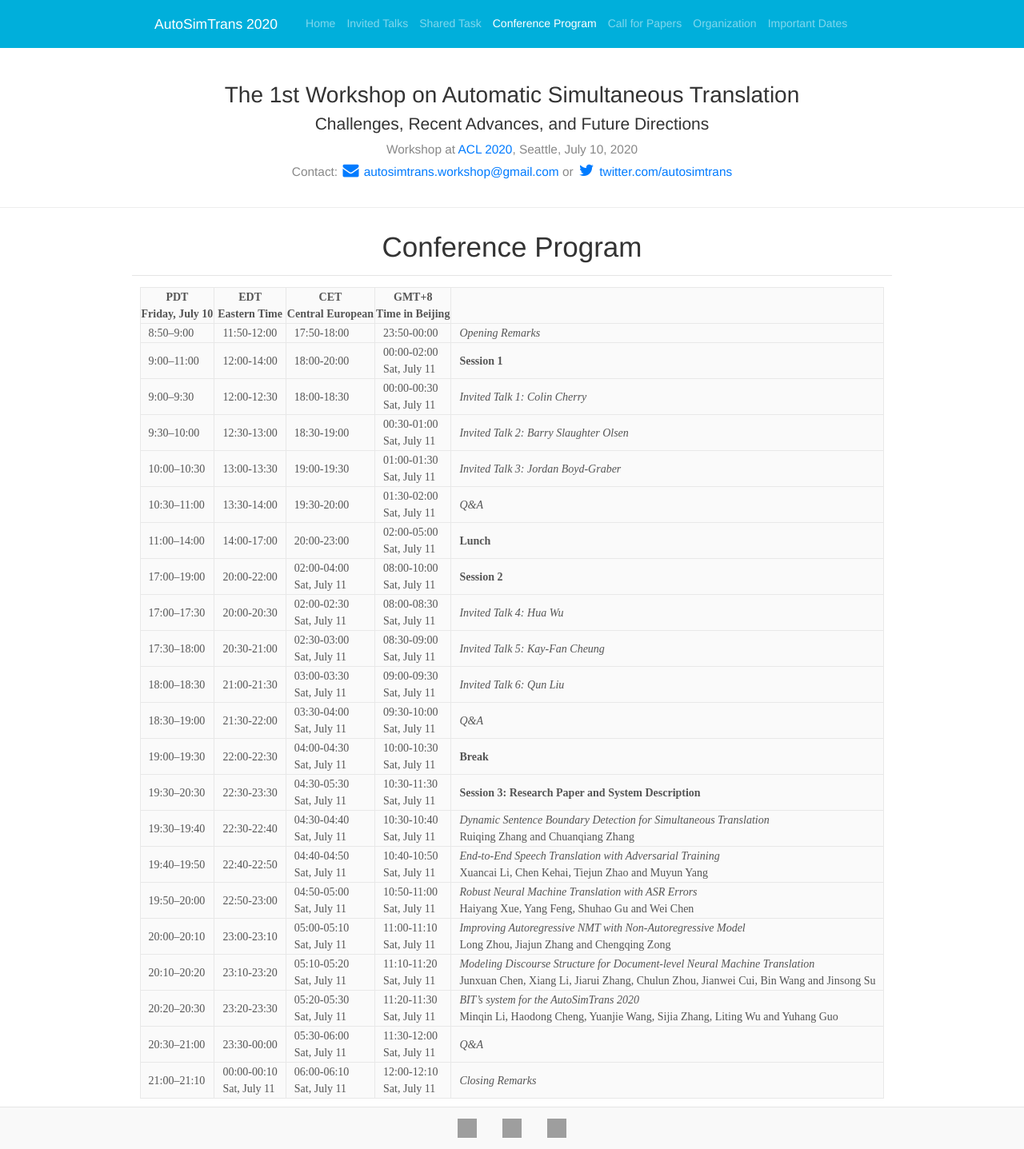
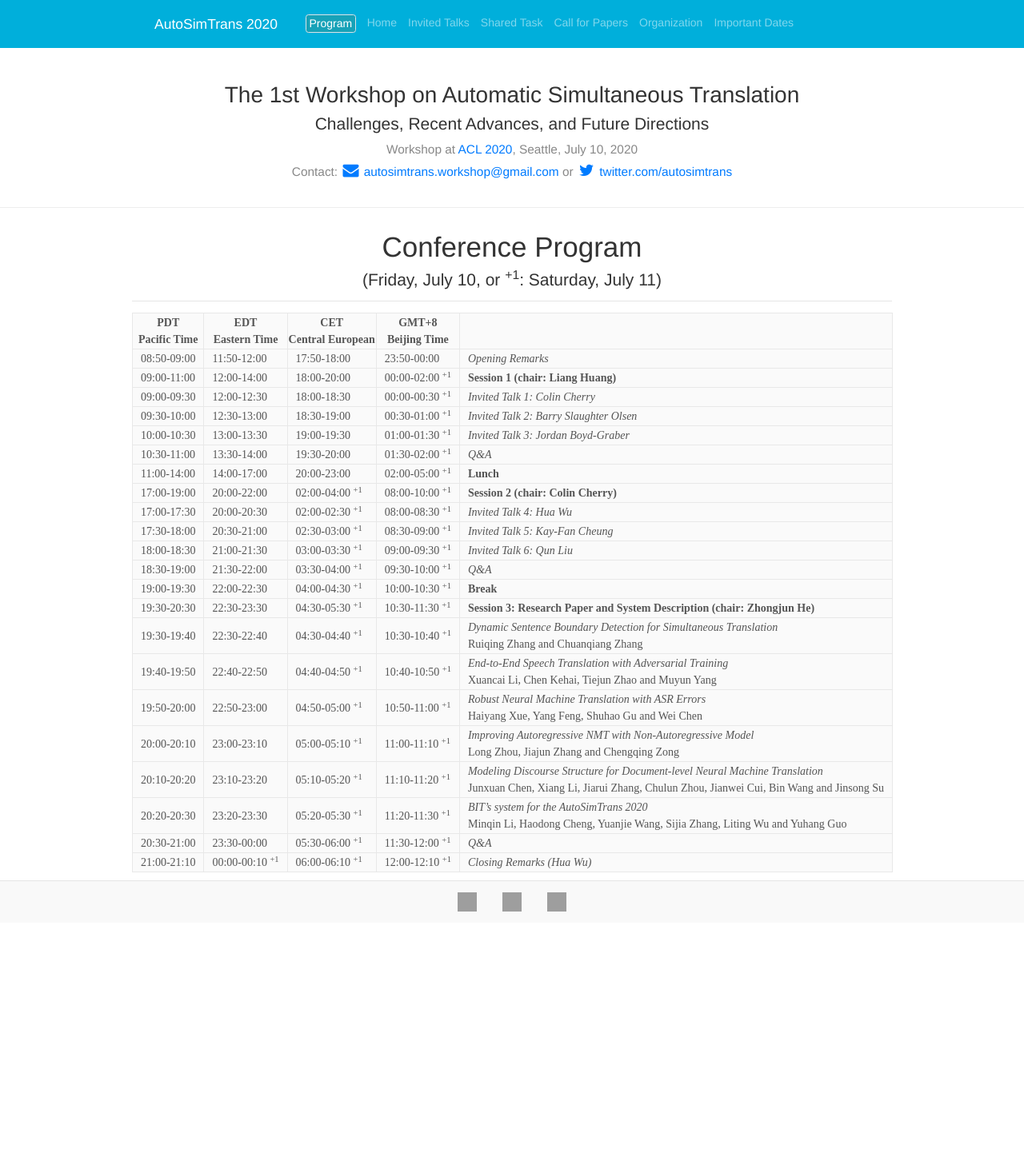
Before and after one commit to autosimtrans/autosimtrans.github.io, a Jekyll site: the page built from program.md, in a window 1280 px wide. Shown: the whole page at 80% size. Built offline with Jekyll 4.4.1, drawn with Linux system fonts in a browser that asks for light colours; nearby versions of some CDN libraries; after the commit the page ends 1154 px from its top, so only the background shows below that; grey boxes are pictures that could not be loaded.

Commit message:
time zone format updated, nav-tab updated

```diff
--- a/_layouts/main-anchor.html
+++ b/_layouts/main-anchor.html
@@ -45,8 +45,14 @@
                             <li class="nav-item">
                         {% endif %}
 
-                        {% if p.title == 'Tutorial' or p.title == 'docker' or p.title == 'Shared Task' or p.title == 'Important Dates' or p.title == 'Call for Papers' or p.title == 'Conference Program' %}
+                        {% if p.title == 'Tutorial' or p.title == 'docker' or p.title == 'Shared Task' or p.title == 'Important Dates' or p.title == 'Call for Papers' %}
                             <a class="nav-link" href="{{p.url}}">{{p.title}}</a>
+                        {% elsif p.title == 'Program' %}
+                            <a class="nav-link" href="{{p.url}}">
+                                <div class="px-1 border rounded bg-info">
+                                    {{p.title}}
+                                </div>
+                            </a>
                         {% else %}
                             <a class="nav-link" href="{{p0url}}#{{p.anchor}}">{{p.title}}</a>
                         {% endif %}
--- a/program.md
+++ b/program.md
@@ -1,22 +1,26 @@
 ---
 layout: main-anchor
-title: Conference Program
-order: 4
+title: Program
+order: 0
 collection: pages_2020
 permalink: /program
 ---
 
 
-<h1 style="text-align:center">Conference Program</h1>
-
+<h1>Conference Program</h1>
+<h4>(Friday, July 10, or <sup>+1</sup>: Saturday, July 11)</h4>
 ---
 
 <style>
-	/*table {
-		table-layout: fixed;
-		width: 80%;
+	table {
+		/*table-layout: fixed;*/
+		/*width: 80%;*/
+		white-space: nowrap;
 
-	}*/
+	}
+	h1, h4 {
+		text-align:center;
+	}
 	th {
 		text-align:center;
 	}
@@ -31,30 +35,30 @@
 
 <table>
 <thead>
-<tr><th>PDT<br>Friday, July 10  </th><th>EDT<br>Eastern Time        </th><th>CET<br>Central European    </th><th>GMT+8<br>Time in Beijing   </th><th>                                                                                                                                                                            </th></tr>
+<tr><th>PDT<br>Pacific Time  </th><th>EDT<br>Eastern Time      </th><th>CET<br>Central European  </th><th>GMT+8<br>Beijing Time    </th><th>                                                                                                                                                                            </th></tr>
 </thead>
 <tbody>
-<tr><td>8:50–9:00               </td><td>11:50-12:00                </td><td>17:50-18:00                </td><td>23:50-00:00                </td><td><I>Opening Remarks</I>                                                                                                                                                      </td></tr>
-<tr><td>9:00–11:00              </td><td>12:00-14:00                </td><td>18:00-20:00                </td><td>00:00-02:00<br>Sat, July 11</td><td><b>Session 1</b>                                                                                                                                                            </td></tr>
-<tr><td>9:00–9:30               </td><td>12:00-12:30                </td><td>18:00-18:30                </td><td>00:00-00:30<br>Sat, July 11</td><td><I>Invited Talk 1: Colin Cherry</I>                                                                                                                                         </td></tr>
-<tr><td>9:30–10:00              </td><td>12:30-13:00                </td><td>18:30-19:00                </td><td>00:30-01:00<br>Sat, July 11</td><td><I>Invited Talk 2: Barry Slaughter Olsen</I>                                                                                                                                </td></tr>
-<tr><td>10:00–10:30             </td><td>13:00-13:30                </td><td>19:00-19:30                </td><td>01:00-01:30<br>Sat, July 11</td><td><I>Invited Talk 3: Jordan Boyd-Graber</I>                                                                                                                                   </td></tr>
-<tr><td>10:30–11:00             </td><td>13:30-14:00                </td><td>19:30-20:00                </td><td>01:30-02:00<br>Sat, July 11</td><td><I>Q&A</I>                                                                                                                                                                  </td></tr>
-<tr><td>11:00–14:00             </td><td>14:00-17:00                </td><td>20:00-23:00                </td><td>02:00-05:00<br>Sat, July 11</td><td><b>Lunch</b>                                                                                                                                                                </td></tr>
-<tr><td>17:00–19:00             </td><td>20:00-22:00                </td><td>02:00-04:00<br>Sat, July 11</td><td>08:00-10:00<br>Sat, July 11</td><td><b>Session 2</b>                                                                                                                                                            </td></tr>
-<tr><td>17:00–17:30             </td><td>20:00-20:30                </td><td>02:00-02:30<br>Sat, July 11</td><td>08:00-08:30<br>Sat, July 11</td><td><I>Invited Talk 4: Hua Wu</I>                                                                                                                                               </td></tr>
-<tr><td>17:30–18:00             </td><td>20:30-21:00                </td><td>02:30-03:00<br>Sat, July 11</td><td>08:30-09:00<br>Sat, July 11</td><td><I>Invited Talk 5: Kay-Fan Cheung</I>                                                                                                                                       </td></tr>
-<tr><td>18:00–18:30             </td><td>21:00-21:30                </td><td>03:00-03:30<br>Sat, July 11</td><td>09:00-09:30<br>Sat, July 11</td><td><I>Invited Talk 6: Qun Liu</I>                                                                                                                                              </td></tr>
-<tr><td>18:30–19:00             </td><td>21:30-22:00                </td><td>03:30-04:00<br>Sat, July 11</td><td>09:30-10:00<br>Sat, July 11</td><td><I>Q&A</I>                                                                                                                                                                  </td></tr>
-<tr><td>19:00–19:30             </td><td>22:00-22:30                </td><td>04:00-04:30<br>Sat, July 11</td><td>10:00-10:30<br>Sat, July 11</td><td><b>Break</b>                                                                                                                                                                </td></tr>
-<tr><td>19:30–20:30             </td><td>22:30-23:30                </td><td>04:30-05:30<br>Sat, July 11</td><td>10:30-11:30<br>Sat, July 11</td><td><b>Session 3: Research Paper and System Description</b>                                                                                                                     </td></tr>
-<tr><td>19:30–19:40             </td><td>22:30-22:40                </td><td>04:30-04:40<br>Sat, July 11</td><td>10:30-10:40<br>Sat, July 11</td><td><I>Dynamic Sentence Boundary Detection for Simultaneous Translation</I><br>Ruiqing Zhang and Chuanqiang Zhang                                                               </td></tr>
-<tr><td>19:40–19:50             </td><td>22:40-22:50                </td><td>04:40-04:50<br>Sat, July 11</td><td>10:40-10:50<br>Sat, July 11</td><td><I>End-to-End Speech Translation with Adversarial Training</I><br>Xuancai Li, Chen Kehai, Tiejun Zhao and Muyun Yang                                                        </td></tr>
-<tr><td>19:50–20:00             </td><td>22:50-23:00                </td><td>04:50-05:00<br>Sat, July 11</td><td>10:50-11:00<br>Sat, July 11</td><td><I>Robust Neural Machine Translation with ASR Errors</I><br>Haiyang Xue, Yang Feng, Shuhao Gu and Wei Chen                                                                  </td></tr>
-<tr><td>20:00–20:10             </td><td>23:00-23:10                </td><td>05:00-05:10<br>Sat, July 11</td><td>11:00-11:10<br>Sat, July 11</td><td><I>Improving Autoregressive NMT with Non-Autoregressive Model</I><br>Long Zhou, Jiajun Zhang and Chengqing Zong                                                             </td></tr>
-<tr><td>20:10–20:20             </td><td>23:10-23:20                </td><td>05:10-05:20<br>Sat, July 11</td><td>11:10-11:20<br>Sat, July 11</td><td><I>Modeling Discourse Structure for Document-level Neural Machine Translation</I><br>Junxuan Chen, Xiang Li, Jiarui Zhang, Chulun Zhou, Jianwei Cui, Bin Wang and Jinsong Su</td></tr>
-<tr><td>20:20–20:30             </td><td>23:20-23:30                </td><td>05:20-05:30<br>Sat, July 11</td><td>11:20-11:30<br>Sat, July 11</td><td><I>BIT’s system for the AutoSimTrans 2020</I><br>Minqin Li, Haodong Cheng, Yuanjie Wang, Sijia Zhang, Liting Wu and Yuhang Guo                                              </td></tr>
-<tr><td>20:30–21:00             </td><td>23:30-00:00                </td><td>05:30-06:00<br>Sat, July 11</td><td>11:30-12:00<br>Sat, July 11</td><td><I>Q&A</I>                                                                                                                                                                  </td></tr>
-<tr><td>21:00–21:10             </td><td>00:00-00:10<br>Sat, July 11</td><td>06:00-06:10<br>Sat, July 11</td><td>12:00-12:10<br>Sat, July 11</td><td><I>Closing Remarks</I>                                                                                                                                                      </td></tr>
+<tr><td>08:50-09:00          </td><td>11:50-12:00              </td><td>17:50-18:00              </td><td>23:50-00:00              </td><td><I>Opening Remarks</I>                                                                                                                                                      </td></tr>
+<tr><td>09:00-11:00          </td><td>12:00-14:00              </td><td>18:00-20:00              </td><td>00:00-02:00 <sup>+1</sup></td><td><b>Session 1 (chair: Liang Huang)</b>                                                                                                                                       </td></tr>
+<tr><td>09:00-09:30          </td><td>12:00-12:30              </td><td>18:00-18:30              </td><td>00:00-00:30 <sup>+1</sup></td><td><I>Invited Talk 1: Colin Cherry</I>                                                                                                                                         </td></tr>
+<tr><td>09:30-10:00          </td><td>12:30-13:00              </td><td>18:30-19:00              </td><td>00:30-01:00 <sup>+1</sup></td><td><I>Invited Talk 2: Barry Slaughter Olsen</I>                                                                                                                                </td></tr>
+<tr><td>10:00-10:30          </td><td>13:00-13:30              </td><td>19:00-19:30              </td><td>01:00-01:30 <sup>+1</sup></td><td><I>Invited Talk 3: Jordan Boyd-Graber</I>                                                                                                                                   </td></tr>
+<tr><td>10:30-11:00          </td><td>13:30-14:00              </td><td>19:30-20:00              </td><td>01:30-02:00 <sup>+1</sup></td><td><I>Q&A</I>                                                                                                                                                                  </td></tr>
+<tr><td>11:00-14:00          </td><td>14:00-17:00              </td><td>20:00-23:00              </td><td>02:00-05:00 <sup>+1</sup></td><td><b>Lunch</b>                                                                                                                                                                </td></tr>
+<tr><td>17:00-19:00          </td><td>20:00-22:00              </td><td>02:00-04:00 <sup>+1</sup></td><td>08:00-10:00 <sup>+1</sup></td><td><b>Session 2 (chair: Colin Cherry)</b>                                                                                                                                      </td></tr>
+<tr><td>17:00-17:30          </td><td>20:00-20:30              </td><td>02:00-02:30 <sup>+1</sup></td><td>08:00-08:30 <sup>+1</sup></td><td><I>Invited Talk 4: Hua Wu</I>                                                                                                                                               </td></tr>
+<tr><td>17:30-18:00          </td><td>20:30-21:00              </td><td>02:30-03:00 <sup>+1</sup></td><td>08:30-09:00 <sup>+1</sup></td><td><I>Invited Talk 5: Kay-Fan Cheung</I>                                                                                                                                       </td></tr>
+<tr><td>18:00-18:30          </td><td>21:00-21:30              </td><td>03:00-03:30 <sup>+1</sup></td><td>09:00-09:30 <sup>+1</sup></td><td><I>Invited Talk 6: Qun Liu</I>                                                                                                                                              </td></tr>
+<tr><td>18:30-19:00          </td><td>21:30-22:00              </td><td>03:30-04:00 <sup>+1</sup></td><td>09:30-10:00 <sup>+1</sup></td><td><I>Q&A</I>                                                                                                                                                                  </td></tr>
+<tr><td>19:00-19:30          </td><td>22:00-22:30              </td><td>04:00-04:30 <sup>+1</sup></td><td>10:00-10:30 <sup>+1</sup></td><td><b>Break</b>                                                                                                                                                                </td></tr>
+<tr><td>19:30-20:30          </td><td>22:30-23:30              </td><td>04:30-05:30 <sup>+1</sup></td><td>10:30-11:30 <sup>+1</sup></td><td><b>Session 3: Research Paper and System Description (chair: Zhongjun He)</b>                                                                                                </td></tr>
+<tr><td>19:30-19:40          </td><td>22:30-22:40              </td><td>04:30-04:40 <sup>+1</sup></td><td>10:30-10:40 <sup>+1</sup></td><td><I>Dynamic Sentence Boundary Detection for Simultaneous Translation</I><br>Ruiqing Zhang and Chuanqiang Zhang                                                               </td></tr>
+<tr><td>19:40-19:50          </td><td>22:40-22:50              </td><td>04:40-04:50 <sup>+1</sup></td><td>10:40-10:50 <sup>+1</sup></td><td><I>End-to-End Speech Translation with Adversarial Training</I><br>Xuancai Li, Chen Kehai, Tiejun Zhao and Muyun Yang                                                        </td></tr>
+<tr><td>19:50-20:00          </td><td>22:50-23:00              </td><td>04:50-05:00 <sup>+1</sup></td><td>10:50-11:00 <sup>+1</sup></td><td><I>Robust Neural Machine Translation with ASR Errors</I><br>Haiyang Xue, Yang Feng, Shuhao Gu and Wei Chen                                                                  </td></tr>
+<tr><td>20:00-20:10          </td><td>23:00-23:10              </td><td>05:00-05:10 <sup>+1</sup></td><td>11:00-11:10 <sup>+1</sup></td><td><I>Improving Autoregressive NMT with Non-Autoregressive Model</I><br>Long Zhou, Jiajun Zhang and Chengqing Zong                                                             </td></tr>
+<tr><td>20:10-20:20          </td><td>23:10-23:20              </td><td>05:10-05:20 <sup>+1</sup></td><td>11:10-11:20 <sup>+1</sup></td><td><I>Modeling Discourse Structure for Document-level Neural Machine Translation</I><br>Junxuan Chen, Xiang Li, Jiarui Zhang, Chulun Zhou, Jianwei Cui, Bin Wang and Jinsong Su</td></tr>
+<tr><td>20:20-20:30          </td><td>23:20-23:30              </td><td>05:20-05:30 <sup>+1</sup></td><td>11:20-11:30 <sup>+1</sup></td><td><I>BIT’s system for the AutoSimTrans 2020</I><br>Minqin Li, Haodong Cheng, Yuanjie Wang, Sijia Zhang, Liting Wu and Yuhang Guo                                              </td></tr>
+<tr><td>20:30-21:00          </td><td>23:30-00:00              </td><td>05:30-06:00 <sup>+1</sup></td><td>11:30-12:00 <sup>+1</sup></td><td><I>Q&A</I>                                                                                                                                                                  </td></tr>
+<tr><td>21:00-21:10          </td><td>00:00-00:10 <sup>+1</sup></td><td>06:00-06:10 <sup>+1</sup></td><td>12:00-12:10 <sup>+1</sup></td><td><I>Closing Remarks (Hua Wu)</I>                                                                                                                                             </td></tr>
 </tbody>
 </table>
```
Also changed, not shown: assets/css/main.css (line endings or trailing spaces).
